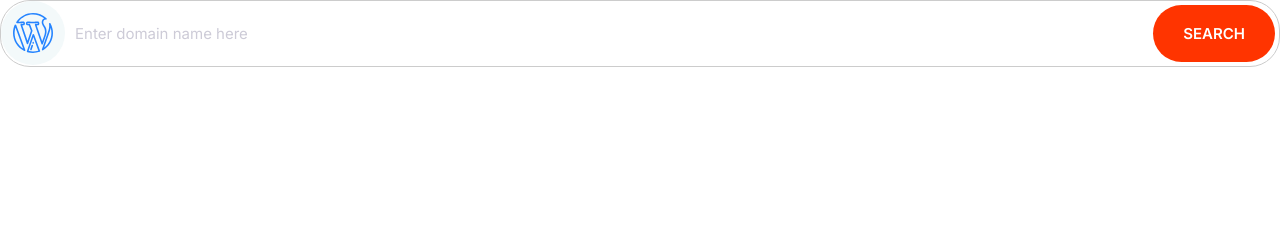
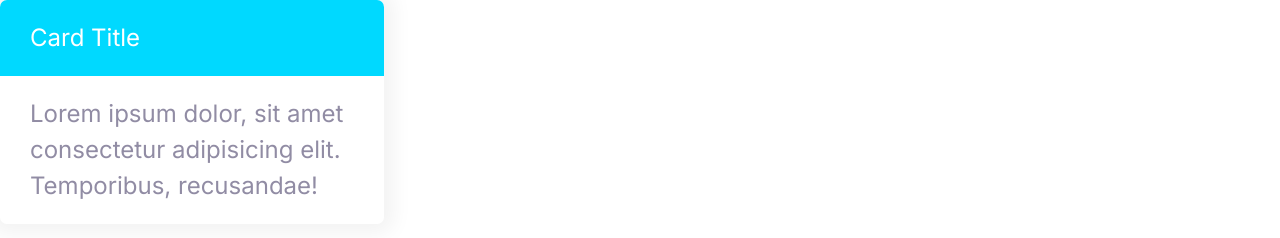
Before and after one commit to Dtsiantaris/hostHub, a plain HTML site: page index.html in a window 1280 px wide. Drawn offline with Linux system fonts and the light colour scheme.

Commit message:
Build basic card component.

```diff
--- a/css/styles.css
+++ b/css/styles.css
@@ -274,3 +274,25 @@ a {
     font-size: 1.5rem;
   }
 }
+
+/* Cards */
+.card {
+  border-radius: 7px;
+  box-shadow: 0 0 20px 10px #f3f3f3;
+  overflow: hidden;
+}
+
+.card__header,
+.card__body {
+  padding: 2rem 3rem;
+}
+
+.card--primary .card__header {
+  background: var(--color-primary);
+  color: #fff;
+}
+
+.card--secondary .card__header {
+  background: var(--color-secondary);
+  color: #fff;
+}
--- a/index.html
+++ b/index.html
@@ -15,14 +15,14 @@
     <title>Moshify</title>
   </head>
   <body>
-    <div class="input-group">
-      <span class="icon-container">
-        <svg class="icon icon--primary">
-          <use xlink:href="images/sprite.svg#wordpress"></use>
-        </svg>
-      </span>
-      <input type="text" class="input" placeholder="Enter domain name here" />
-      <button class="btn btn--accent">Search</button>
+    <div style="width: 30%">
+      <div class="card card--secondary">
+        <header class="card__header">Card Title</header>
+        <div class="card__body">
+          Lorem ipsum dolor, sit amet consectetur adipisicing elit. Temporibus,
+          recusandae!
+        </div>
+      </div>
     </div>
   </body>
 </html>
```
Also changed, not shown: css/components/cards.html (added, +7 -0 lines).
